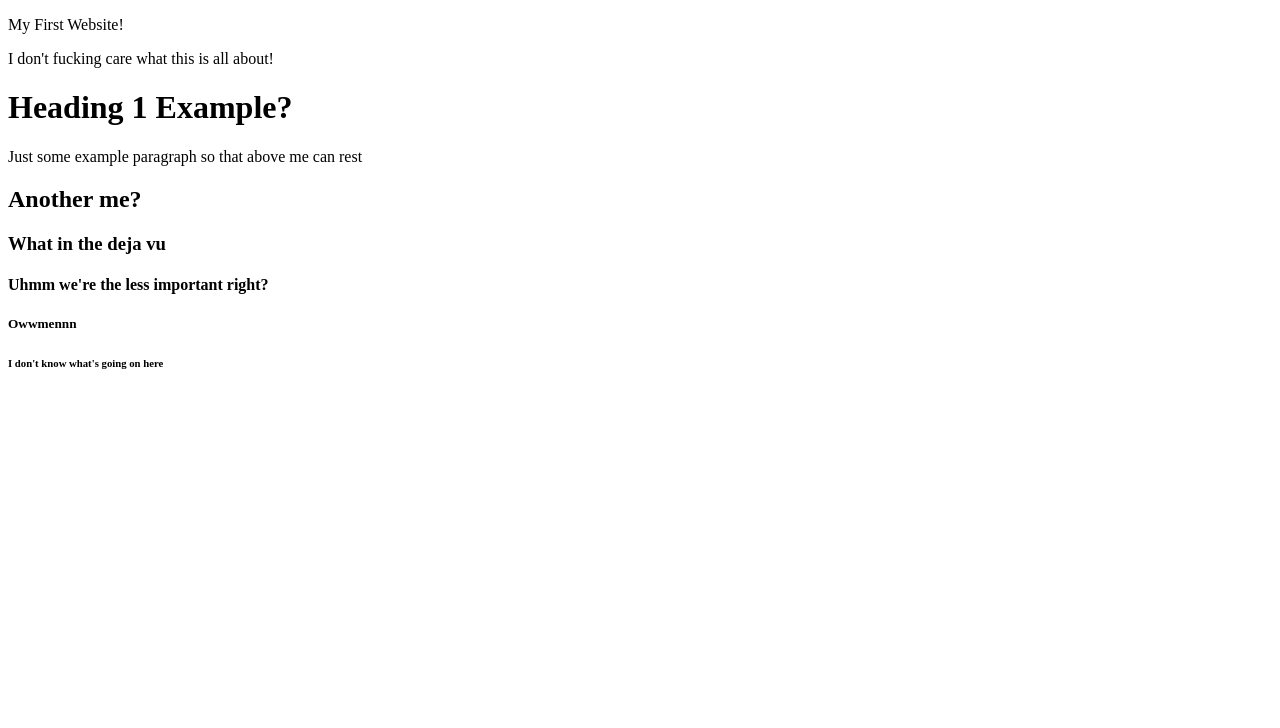
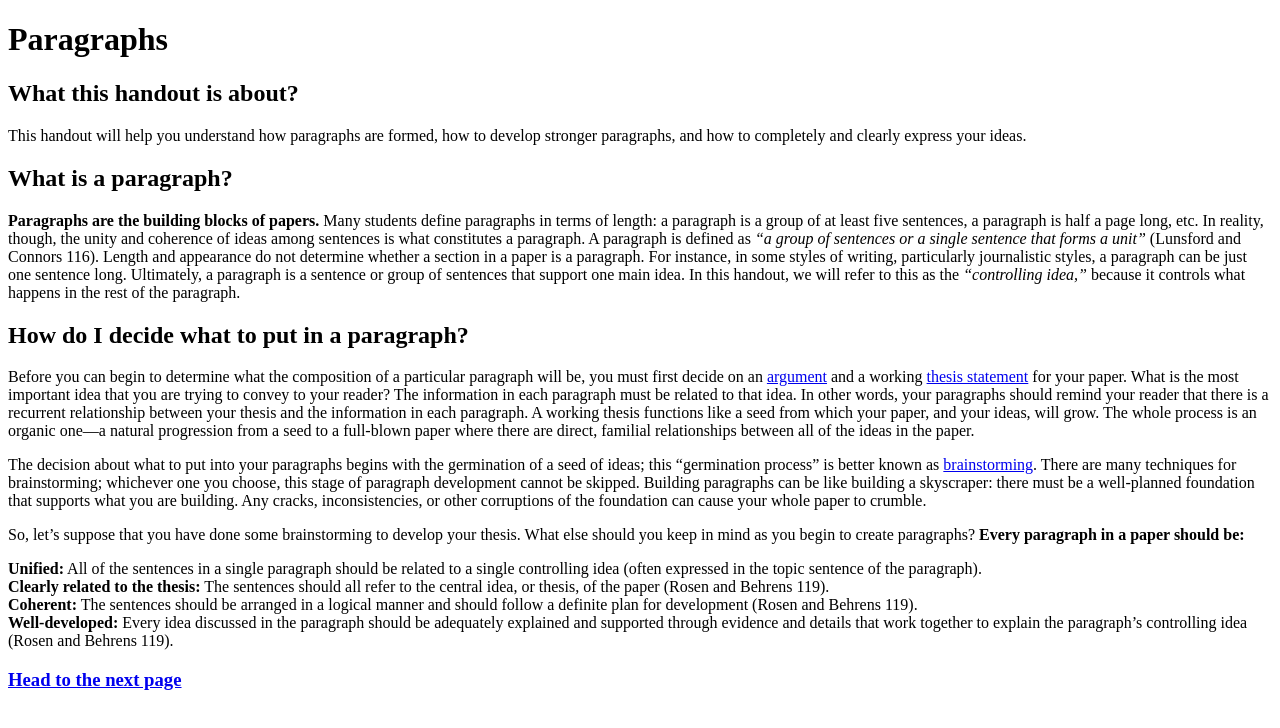
Before and after one commit to HerHarvey/website_test, a plain HTML site: page index.html in a window 1280 px wide. Drawn offline with Linux system fonts and the light colour scheme.

Commit message:
Add pagetwo.html and pagethree.html

```diff
--- a/index.html
+++ b/index.html
@@ -9,17 +9,30 @@
 
 
 <body>
-    <p>My First Website!</p>
+    <h1>Paragraphs</h1>
 
-    <p>I don't fucking care what this is all about!</p>
+    <h2>What this handout is about?</h2>
+    <p>This handout will help you understand how paragraphs are formed, how to develop stronger paragraphs, and how to completely and clearly express your ideas.</p>
 
-    <h1>Heading 1 Example?</h1>
-        <p>Just some example paragraph so that above me can rest</p>
-    <h2>Another me?</h2>
-    <h3>What in the deja vu</h3>
-    <h4>Uhmm we're the less important right?</h4>
-    <h5>Owwmennn</h5>
-    <h6>I don't know what's going on here</h6>
+    <h2>What is a paragraph?</h2>
+    <p><strong>Paragraphs are the building blocks of papers.</strong> Many students define paragraphs in terms of length: a paragraph is a group of at least five sentences, a paragraph is half a page long, etc. In reality, though, the unity and coherence of ideas among sentences is what constitutes a paragraph. A paragraph is defined as <em>“a group of sentences or a single sentence that forms a unit”</em> (Lunsford and Connors 116). Length and appearance do not determine whether a section in a paper is a paragraph. For instance, in some styles of writing, particularly journalistic styles, a paragraph can be just one sentence long. Ultimately, a paragraph is a sentence or group of sentences that support one main idea. In this handout, we will refer to this as the <em>“controlling idea,”</em> because it controls what happens in the rest of the paragraph.</p>
+
+    <h2>How do I decide what to put in a paragraph?</h2>
+    <p>Before you can begin to determine what the composition of a particular paragraph will be, you must first decide on an <a href="https://writingcenter.unc.edu/tips-and-tools/argument/"> argument</a> and a working <a href="https://writingcenter.unc.edu/tips-and-tools/thesis-statements/"> thesis statement</a> for your paper. What is the most important idea that you are trying to convey to your reader? The information in each paragraph must be related to that idea. In other words, your paragraphs should remind your reader that there is a recurrent relationship between your thesis and the information in each paragraph. A working thesis functions like a seed from which your paper, and your ideas, will grow. The whole process is an organic one—a natural progression from a seed to a full-blown paper where there are direct, familial relationships between all of the ideas in the paper.</p>
+
+    <p>The decision about what to put into your paragraphs begins with the germination of a seed of ideas; this “germination process” is better known as <a href="https://writingcenter.unc.edu/tips-and-tools/brainstorming/"> brainstorming</a>. There are many techniques for brainstorming; whichever one you choose, this stage of paragraph development cannot be skipped. Building paragraphs can be like building a skyscraper: there must be a well-planned foundation that supports what you are building. Any cracks, inconsistencies, or other corruptions of the foundation can cause your whole paper to crumble.</p>
+
+    <p>So, let’s suppose that you have done some brainstorming to develop your thesis. What else should you keep in mind as you begin to create paragraphs? <b>Every paragraph in a paper should be:</b></p>
+
+    <p><b>Unified:</b> All of the sentences in a single paragraph should be related to a single controlling idea (often expressed in the topic sentence of the paragraph).
+    <br><b>Clearly related to the thesis:</b> The sentences should all refer to the central idea, or thesis, of the paper (Rosen and Behrens 119).
+    <br><b>Coherent:</b> The sentences should be arranged in a logical manner and should follow a definite plan for development (Rosen and Behrens 119).
+    <br><b>Well-developed:</b> Every idea discussed in the paragraph should be adequately explained and supported through evidence and details that work together to explain the paragraph’s controlling idea (Rosen and Behrens 119).</p>
+
+    <h3><a href="pagetwo.html"> Head to the next page</a></h3>
+
+
+
 
 
 
```
Also changed, not shown: pagetwo.html (added, +68 -0 lines), pagethree.html (added).
